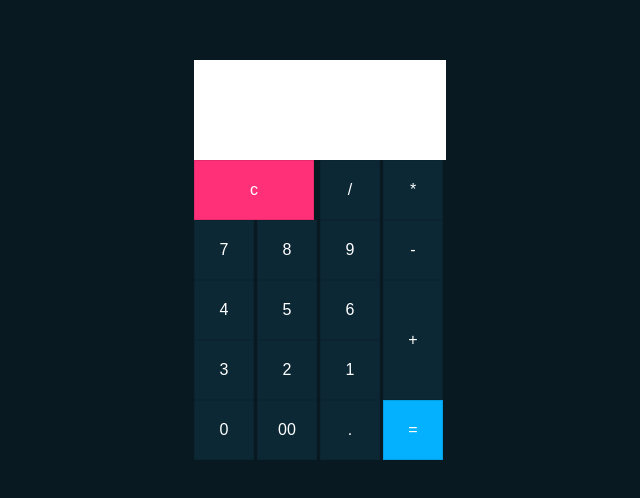
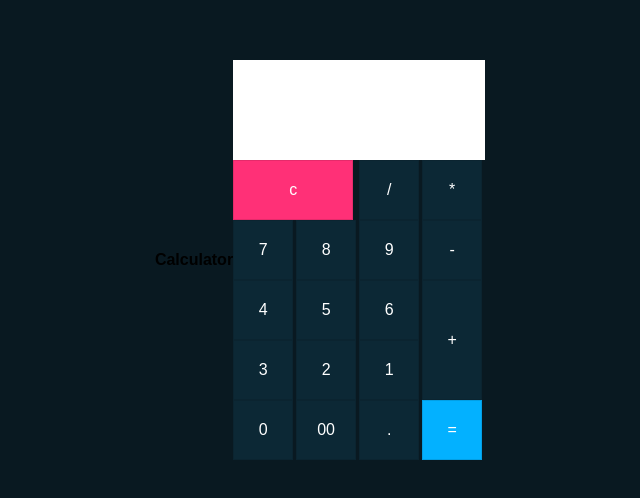
Before and after one commit to sachin-cse/javascript_calc, a plain HTML site: page index.html in a window 1280 px wide. Shown: the part 140-638 px from the top of the page, without its empty margins (320-960 px from the left). Drawn offline with Linux system fonts and the light colour scheme.

Commit message:
first commit

```diff
--- a/index.html
+++ b/index.html
@@ -8,6 +8,7 @@
   <link rel="stylesheet" href="style.css">
 </head>
 <body>
+  <h4>Calculator</h4>
   <form class="calculator" name="calc">
     <input type="text" name="txt" class="value" readonly="">
     <span class="num clear" onclick="document.calc.txt.value =''">c</span>
```
